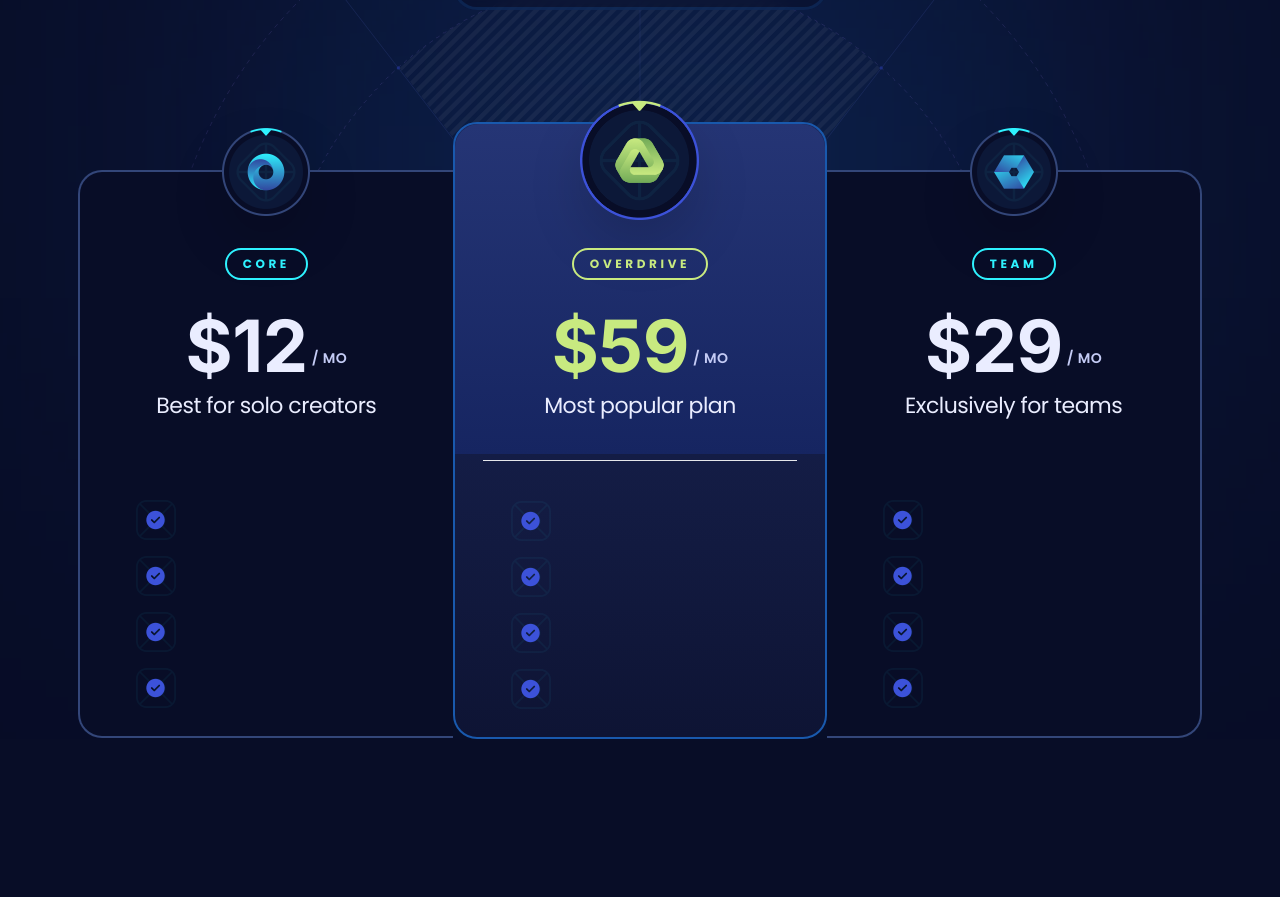
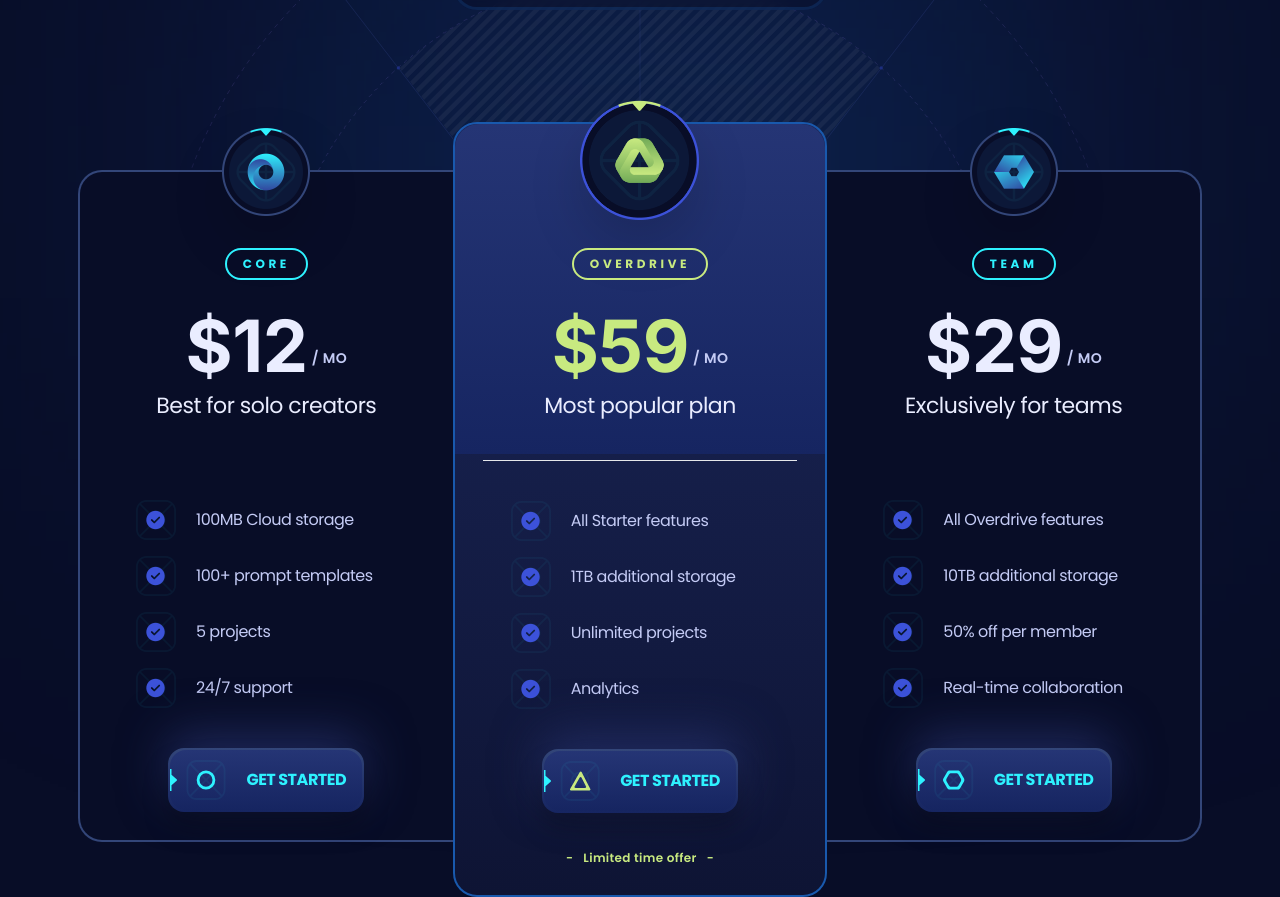
Before and after one commit to NicolaBellini/SaaS-App-Landing-Page, a React (Vite) app: page / in a window 1280 px wide. Shown: the part 2160-3057 px from the top of the page. Before the commit the page ends 2899 px from the top, so only its background shows below. Built offline with nearby package versions, Linux system fonts and the light colour scheme.

Commit message:
[update] pricing

```diff
--- a/src/sections/Pricing.jsx
+++ b/src/sections/Pricing.jsx
@@ -3,6 +3,7 @@
 import clsx from "clsx";
 import { plans } from "../constants";
 import CountUp from "react-countup";
+import Button from "../components/Button";
 
 const Pricing = () => {
   const [monthly, setmonthly] = useState(false);
@@ -69,7 +70,7 @@
                 <div
                   className={clsx(
                     "absolute left-0 right-0 z-2 flex items-center justify-center",
-                    index === 1 ? "-top-6" : "-top6 xl:-top-11"
+                    index === 1 ? "-top-6" : "-top-6 xl:-top-11"
                   )}
                 >
                   <img
@@ -135,9 +136,20 @@
                         alt="check"
                         className="size-10 object-contain"
                       />
+                      <p className="flex-1 ">{feature}</p>
                     </li>
                   ))}
                 </ul>
+
+                <div className="mt-10 flex w-full justify-center ">
+                  <Button icon={plan.icon}>Get started</Button>
+                </div>
+
+                {index === 1 && (
+                  <p className="small-compact mt-9 text-center text-p3 before:content-['-'] after:mx-2.5 after:content-['-'] before:mx-2.5">
+                    Limited time offer
+                  </p>
+                )}
               </div>
             ))}
           </div>
```
